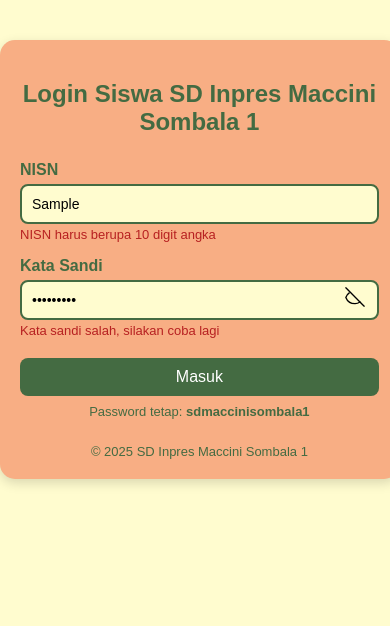
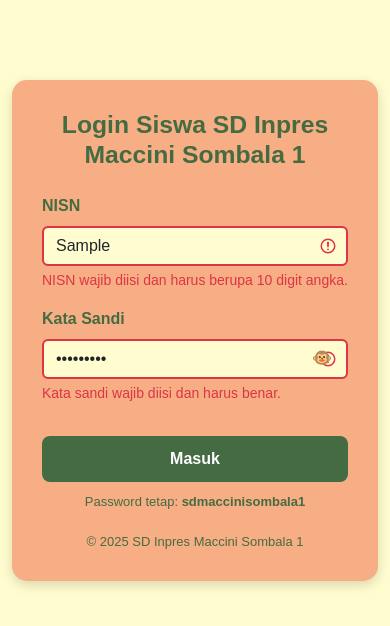
Before and after one commit to nurhidayatdev/nurhidayatdev.github.io, a plain HTML site: page pages/login.html in a window 390 px wide. Both pictures are taken after typing "Sample", "Sample123" into the empty fields and a click on the button "Masuk". Drawn offline with nearby package versions, Linux system fonts and the light colour scheme.

```diff
--- a/pages/login.html
+++ b/pages/login.html
@@ -1,13 +1,15 @@
 <!DOCTYPE html>
 <html lang="id">
 <head>
-  <meta charset="UTF-8" />
-  <meta name="viewport" content="width=device-width,initial-scale=1" />
+  <meta charset="UTF-8">
+  <meta name="viewport" content="width=device-width, initial-scale=1">
   <title>Login Siswa - SD Inpres Maccini Sombala 1</title>
+
+  <link href="https://cdn.jsdelivr.net/npm/bootstrap@5.3.3/dist/css/bootstrap.min.css" rel="stylesheet">
   <script src="https://code.jquery.com/jquery-3.6.0.min.js"></script>
 
   <style>
-    :root{
+    :root {
       --green: #446B42;
       --orange: #F8AE84;
       --yellow: #FFFCCF;
@@ -16,223 +18,157 @@
     body {
       font-family: "Poppins", sans-serif;
       background-color: var(--yellow);
-      margin: 0;
-      padding: 0;
     }
 
-    .login-container {
-      width: 380px;
-      margin: 90px auto;
+    .login-card {
       background-color: var(--orange);
       border-radius: 15px;
       box-shadow: 0 4px 12px rgba(0,0,0,0.15);
       padding: 30px;
-      text-align: center;
+      max-width: 400px;
+      margin: 80px auto;
     }
 
     h2 {
       color: var(--green);
+      font-weight: 700;
+      text-align: center;
       margin-bottom: 25px;
     }
 
     label {
-      display: block;
       color: var(--green);
       font-weight: 600;
-      margin-top: 15px;
-      text-align: left;
     }
 
-    .input-wrapper {
-      position: relative;
+    .form-control {
+      border: 2px solid var(--green);
+      background-color: var(--yellow);
     }
 
-    input[type="text"],
-    input[type="password"] {
-      width: 100%;
-      padding: 10px 40px 10px 10px; /* space for icon */
-      border: 2px solid var(--green);
-      border-radius: 8px;
-      font-size: 14px;
-      margin-top: 5px;
-      outline: none;
-      background-color: var(--yellow);
-      box-sizing: border-box;
-    }
-
-    input:focus {
+    .form-control:focus {
       border-color: var(--orange);
       background-color: #fff;
-    }
-
-    /* tombol mata */
-    .toggle-password {
-      position: absolute;
-      right: 8px;
-      top: 50%;
-      transform: translateY(-50%);
-      background: transparent;
-      border: none;
-      cursor: pointer;
-      padding: 6px;
-      border-radius: 6px;
-      display: flex;
-      align-items: center;
-      justify-content: center;
-    }
-
-    .toggle-password:focus {
-      outline: 2px solid rgba(68,107,66,0.2);
+      box-shadow: 0 0 5px rgba(68,107,66,0.3);
     }
 
     .btn-login {
       background-color: var(--green);
-      color: white;
-      border: none;
-      padding: 10px 0;
+      color: #fff;
       width: 100%;
       border-radius: 8px;
+      padding: 10px;
       font-size: 16px;
-      margin-top: 20px;
-      cursor: pointer;
-      transition: 0.2s;
+      font-weight: 600;
     }
 
     .btn-login:hover {
       background-color: #355633;
     }
 
+    .toggle-password {
+      position: absolute;
+      right: 10px;
+      top: 38px;
+      background: none;
+      border: none;
+      color: var(--green);
+      cursor: pointer;
+    }
+
     .hint {
       font-size: 13px;
       color: var(--green);
-      margin-top: 8px;
-    }
-
-    .error {
-      color: #b72121;
-      font-size: 13px;
-      margin-top: 3px;
-      text-align: left;
+      text-align: center;
+      margin-top: 10px;
     }
 
     .footer {
-      margin-top: 25px;
+      text-align: center;
+      font-size: 13px;
       color: var(--green);
-      font-size: 13px;
-    }
-
-    /* kecilkan ukuran di layar sempit */
-    @media (max-width:420px){
-      .login-container { width: 92%; margin:40px auto; padding:20px; }
+      margin-top: 20px;
     }
   </style>
 </head>
 <body>
 
-  <div class="login-container" role="form" aria-labelledby="login-heading">
-    <h2 id="login-heading">Login Siswa SD Inpres Maccini Sombala 1</h2>
+  <div class="container">
+    <div class="login-card">
+      <h2>Login Siswa SD Inpres Maccini Sombala 1</h2>
 
       <form id="loginForm" novalidate>
-      <label for="nisn">NISN</label>
-      <input type="text" id="nisn" name="nisn" inputmode="numeric" placeholder="Masukkan NISN (10 digit)" aria-describedby="nisnError">
-      <div id="nisnError" class="error" aria-live="polite"></div>
+        <div class="mb-3 position-relative">
+          <label for="nisn" class="form-label">NISN</label>
+          <input type="text" class="form-control" id="nisn" name="nisn" placeholder="Masukkan NISN (10 digit)">
+          <div class="invalid-feedback">NISN wajib diisi dan harus berupa 10 digit angka.</div>
+        </div>
 
-      <label for="password">Kata Sandi</label>
-      <div class="input-wrapper">
-        <input type="password" id="password" name="password" placeholder="Masukkan kata sandi" aria-describedby="passwordError" autocomplete="current-password">
-        <!-- Tombol show/hide password (ikon SVG) -->
-        <button type="button" class="toggle-password" id="togglePassword" aria-label="Tampilkan kata sandi" title="Tampilkan kata sandi">
-          <!-- mata tertutup (default) -->
-          <svg id="eyeClosed" xmlns="http://www.w3.org/2000/svg" width="20" height="20" viewBox="0 0 24 24" fill="none" stroke="currentColor" stroke-width="1.6" stroke-linecap="round" stroke-linejoin="round">
-            <path d="M17.94 17.94A10.94 10.94 0 0 1 12 20c-5 0-9.27-3.11-11-7.5a11.2 11.2 0 0 1 4.11-5.4"></path>
-            <path d="M1 1l22 22"></path>
-          </svg>
-          <!-- mata terbuka (disembunyikan awalnya) -->
-          <svg id="eyeOpen" xmlns="http://www.w3.org/2000/svg" width="20" height="20" viewBox="0 0 24 24" fill="none" stroke="currentColor" stroke-width="1.6" stroke-linecap="round" stroke-linejoin="round" style="display:none;">
-            <path d="M1 12s4-7 11-7 11 7 11 7-4 7-11 7-11-7-11-7z"></path>
-            <circle cx="12" cy="12" r="3"></circle>
-          </svg>
+        <div class="mb-3 position-relative">
+          <label for="password" class="form-label">Kata Sandi</label>
+          <input type="password" class="form-control" id="password" name="password" placeholder="Masukkan kata sandi">
+          <button type="button" class="toggle-password" id="togglePassword" aria-label="Tampilkan kata sandi">
+            🐵
           </button>
+          <div class="invalid-feedback">Kata sandi wajib diisi dan harus benar.</div>
         </div>
-      <div id="passwordError" class="error" aria-live="polite"></div>
 
-      <button type="submit" class="btn-login">Masuk</button>
+        <button type="submit" class="btn btn-login mt-3">Masuk</button>
         <div class="hint">Password tetap: <strong>sdmaccinisombala1</strong></div>
       </form>
 
       <div class="footer">© 2025 SD Inpres Maccini Sombala 1</div>
     </div>
+  </div>
+
+  <!-- Bootstrap JS -->
+  <script src="https://cdn.jsdelivr.net/npm/bootstrap@5.3.3/dist/js/bootstrap.bundle.min.js"></script>
 
   <script>
     $(function() {
-      // Toggle show/hide password
+      // Tampilkan/sembunyikan password
       $("#togglePassword").on("click", function() {
         const $pwd = $("#password");
-        const type = $pwd.attr("type");
-        if (type === "password") {
-          $pwd.attr("type", "text");
-          $("#eyeClosed").hide();
-          $("#eyeOpen").show();
-          $(this).attr("aria-label","Sembunyikan kata sandi");
-          $(this).attr("title","Sembunyikan kata sandi");
-        } else {
-          $pwd.attr("type", "password");
-          $("#eyeOpen").hide();
-          $("#eyeClosed").show();
-          $(this).attr("aria-label","Tampilkan kata sandi");
-          $(this).attr("title","Tampilkan kata sandi");
-        }
+        const type = $pwd.attr("type") === "password" ? "text" : "password";
+        $pwd.attr("type", type);
+        $(this).text(type === "password" ? "🐵" : "🙈");
       });
 
-      // Optional: toggle on long-press (press & hold to view)
-      let pressTimer;
-      $("#togglePassword").on("mousedown touchstart", function() {
-        // tampilkan password saat ditekan lama
-        clearTimeout(pressTimer);
-        pressTimer = setTimeout(() => {
-          $("#password").attr("type","text");
-          $("#eyeClosed").hide();
-          $("#eyeOpen").show();
-        }, 150); // 150ms threshold
-      }).on("mouseup mouseleave touchend touchcancel", function() {
-        clearTimeout(pressTimer);
-        // kembalikan ke password type jika mata terbuka
-        if ($("#eyeOpen").is(":visible")) {
-          $("#password").attr("type","password");
-          $("#eyeOpen").hide();
-          $("#eyeClosed").show();
-        }
-      });
-
-      // Login validation (sama seperti sebelumnya)
+      // Validasi form login
       $("#loginForm").on("submit", function(e) {
         e.preventDefault();
-        $(".error").text("");
+        let valid = true;
+        const nisn = $("#nisn").val().trim();
+        const password = $("#password").val().trim();
 
-        let nisn = $("#nisn").val().trim();
-        let password = $("#password").val().trim();
-        let isValid = true;
+        // Reset state
+        $("#nisn").removeClass("is-invalid");
+        $("#password").removeClass("is-invalid");
 
-        if (nisn === "") {
-          $("#nisnError").text("NISN wajib diisi");
-          isValid = false;
-        } else if (!/^\d{10}$/.test(nisn)) {
-          $("#nisnError").text("NISN harus berupa 10 digit angka");
-          isValid = false;
+        // Validasi NISN
+        if (!/^\d{10}$/.test(nisn)) {
+          $("#nisn").addClass("is-invalid");
+          valid = false;
         }
 
-        if (password === "") {
-          $("#passwordError").text("Kata sandi wajib diisi");
-          isValid = false;
-        } else if (password !== "sdmaccinisombala1") {
-          $("#passwordError").text("Kata sandi salah, silakan coba lagi");
-          isValid = false;
+        // Validasi password
+        if (password !== "sdmaccinisombala1") {
+          $("#password").addClass("is-invalid");
+          valid = false;
         }
 
-        if (isValid) {
-          alert("Login berhasil! Selamat datang siswa NISN: " + nisn + " 🎉");
-          // arahkan ke halaman data siswa
+        // Jika valid
+        if (valid) {
+          const alertBox = `
+            <div class="alert alert-success mt-3 text-center" role="alert">
+              Login berhasil! Selamat datang, siswa NISN: <strong>${nisn}</strong> 🎉
+            </div>`;
+          $(".alert").remove();
+          $(".login-card").append(alertBox);
+
+          setTimeout(() => {
             window.location.href = "index.html";
+          }, 2000);
         }
       });
     });
```
Also changed, not shown: pages/berita.html (+6 -0 lines), pages/futsal.html (added, +211 -0 lines). Lines whose indentation alone changed are shown as unchanged.
